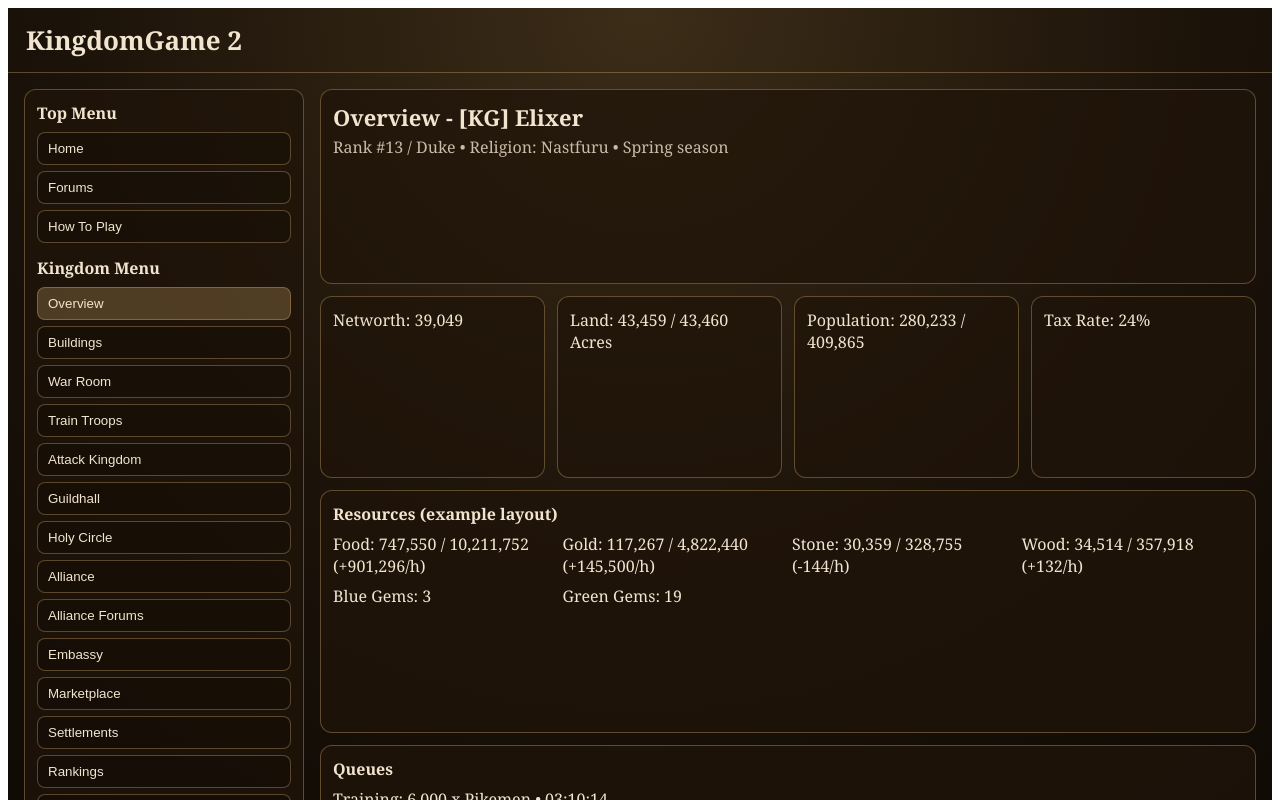
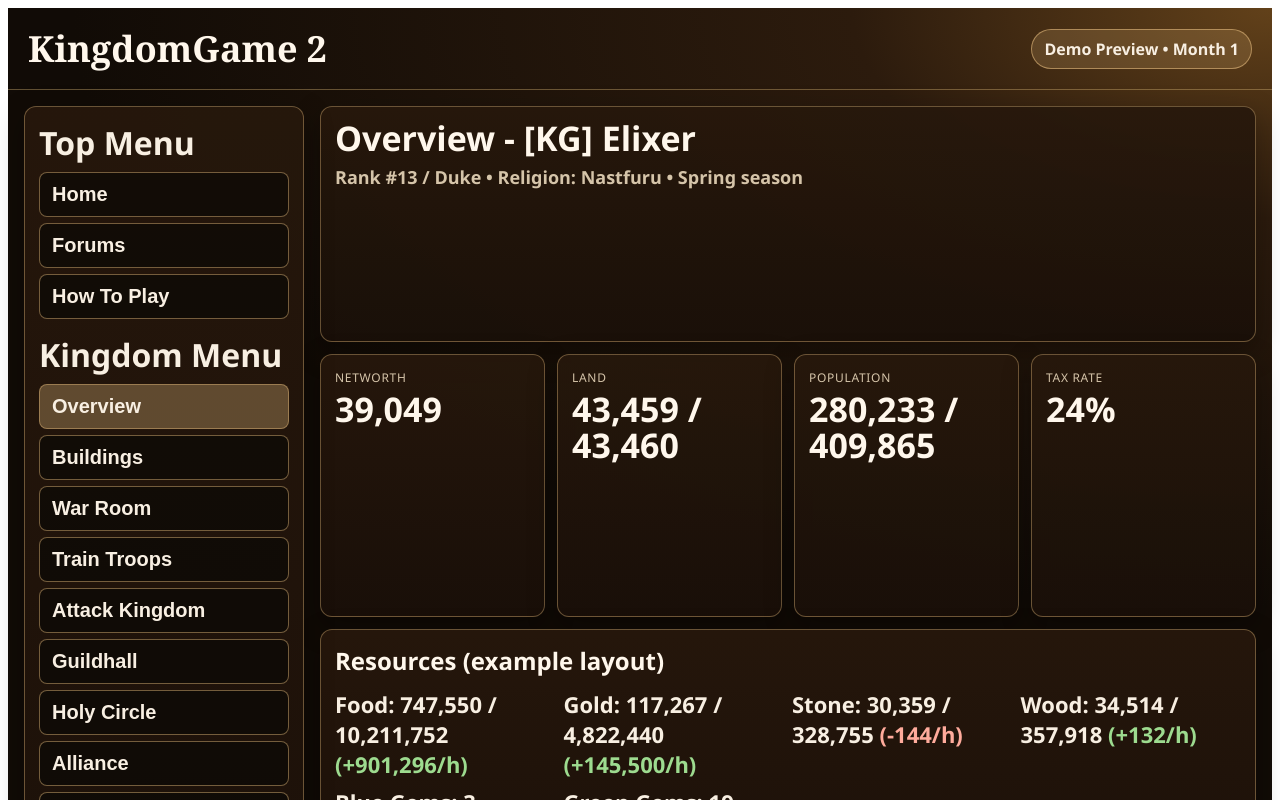
Before and after one commit to daltonarm123/Game-Game-, a React (Vite) app in the folder apps/web/: page / in a window 1280 px wide. Shown: the top 800 px of the page. Built offline with nearby package versions, Linux system fonts and the light colour scheme.

Commit message:
Improve web readability with higher contrast and clearer number presentation

```diff
--- a/apps/web/src/main.tsx
+++ b/apps/web/src/main.tsx
@@ -26,62 +26,77 @@ const NAV_ITEMS: NavItem[] = [
   { id: "logout", label: "Logout", group: "kingdom" },
 ];
 
+const TEXT_MAIN = "#f8efe2";
+const TEXT_MUTED = "#d5c4a9";
+const ACCENT = "#d8b075";
+
 const CARD: React.CSSProperties = {
-  background: "rgba(32, 20, 10, 0.75)",
-  border: "1px solid rgba(217, 182, 118, 0.35)",
+  background: "linear-gradient(180deg, rgba(39,24,12,0.92), rgba(26,16,9,0.92))",
+  border: "1px solid rgba(216, 176, 117, 0.42)",
   borderRadius: 12,
-  padding: 12,
+  padding: 14,
+  boxShadow: "0 10px 30px rgba(0,0,0,0.3)",
 };
 
 const API_BASE = (window as any).__GG_API_BASE || "http://localhost:8080";
 const INPUT_STYLE: React.CSSProperties = {
-  padding: "8px 10px",
+  padding: "10px 12px",
   borderRadius: 8,
-  border: "1px solid rgba(217,182,118,.35)",
-  background: "rgba(0,0,0,.2)",
-  color: "#f2e5cf",
+  border: "1px solid rgba(216,176,117,.55)",
+  background: "rgba(12, 9, 6, 0.9)",
+  color: TEXT_MAIN,
+  fontSize: 16,
 };
 
 const BTN_STYLE: React.CSSProperties = {
-  padding: "8px 12px",
+  padding: "10px 14px",
   borderRadius: 8,
-  border: "1px solid rgba(217,182,118,.35)",
-  background: "rgba(205,169,105,.28)",
-  color: "#f2e5cf",
+  border: "1px solid rgba(216,176,117,.65)",
+  background: "linear-gradient(180deg, rgba(216,176,117,.45), rgba(130,92,40,.45))",
+  color: TEXT_MAIN,
   cursor: "pointer",
+  fontWeight: 700,
+  fontSize: 15,
 };
 
 function OverviewMock() {
+  const metricCard = (label: string, value: string) => (
+    <div style={CARD}>
+      <div style={{ fontSize: 12, color: TEXT_MUTED, textTransform: "uppercase", letterSpacing: 0.7 }}>{label}</div>
+      <div style={{ marginTop: 6, fontSize: 34, lineHeight: 1.05, fontWeight: 800, color: "#fff7ec" }}>{value}</div>
+    </div>
+  );
+
   return (
     <div style={{ display: "grid", gap: 12 }}>
       <div style={CARD}>
-        <div style={{ fontSize: 22, fontWeight: 700 }}>Overview - [KG] Elixer</div>
-        <div style={{ opacity: 0.8, marginTop: 4 }}>Rank #13 / Duke • Religion: Nastfuru • Spring season</div>
+        <div style={{ fontSize: 34, fontWeight: 800, color: "#fff7ec", lineHeight: 1.05 }}>Overview - [KG] Elixer</div>
+        <div style={{ color: TEXT_MUTED, marginTop: 8, fontSize: 18, fontWeight: 700 }}>Rank #13 / Duke • Religion: Nastfuru • Spring season</div>
       </div>
 
       <div style={{ display: "grid", gridTemplateColumns: "repeat(auto-fit,minmax(220px,1fr))", gap: 12 }}>
-        <div style={CARD}>Networth: 39,049</div>
-        <div style={CARD}>Land: 43,459 / 43,460 Acres</div>
-        <div style={CARD}>Population: 280,233 / 409,865</div>
-        <div style={CARD}>Tax Rate: 24%</div>
+        {metricCard("Networth", "39,049")}
+        {metricCard("Land", "43,459 / 43,460")}
+        {metricCard("Population", "280,233 / 409,865")}
+        {metricCard("Tax Rate", "24%")}
       </div>
 
       <div style={CARD}>
-        <div style={{ fontWeight: 700, marginBottom: 8 }}>Resources (example layout)</div>
+        <div style={{ fontWeight: 800, fontSize: 24, color: "#fff7ec", marginBottom: 12 }}>Resources (example layout)</div>
         <div style={{ display: "grid", gridTemplateColumns: "repeat(auto-fit,minmax(220px,1fr))", gap: 8 }}>
-          <div>Food: 747,550 / 10,211,752 (+901,296/h)</div>
-          <div>Gold: 117,267 / 4,822,440 (+145,500/h)</div>
-          <div>Stone: 30,359 / 328,755 (-144/h)</div>
-          <div>Wood: 34,514 / 357,918 (+132/h)</div>
-          <div>Blue Gems: 3</div>
-          <div>Green Gems: 19</div>
+          <div style={{ fontSize: 22, fontWeight: 700 }}>Food: 747,550 / 10,211,752 <span style={{ color: "#9ddb8f" }}>(+901,296/h)</span></div>
+          <div style={{ fontSize: 22, fontWeight: 700 }}>Gold: 117,267 / 4,822,440 <span style={{ color: "#9ddb8f" }}>(+145,500/h)</span></div>
+          <div style={{ fontSize: 22, fontWeight: 700 }}>Stone: 30,359 / 328,755 <span style={{ color: "#ffab9c" }}>(-144/h)</span></div>
+          <div style={{ fontSize: 22, fontWeight: 700 }}>Wood: 34,514 / 357,918 <span style={{ color: "#9ddb8f" }}>(+132/h)</span></div>
+          <div style={{ fontSize: 22, fontWeight: 700 }}>Blue Gems: 3</div>
+          <div style={{ fontSize: 22, fontWeight: 700 }}>Green Gems: 19</div>
         </div>
       </div>
 
       <div style={CARD}>
-        <div style={{ fontWeight: 700, marginBottom: 8 }}>Queues</div>
-        <div>Training: 6,000 x Pikemen • 03:10:14</div>
-        <div>Building: 300 x Stone Quarries • 01:03:59</div>
+        <div style={{ fontWeight: 800, fontSize: 24, color: "#fff7ec", marginBottom: 10 }}>Queues</div>
+        <div style={{ fontSize: 22, fontWeight: 700 }}>Training: 6,000 x Pikemen • 03:10:14</div>
+        <div style={{ fontSize: 22, fontWeight: 700, marginTop: 6 }}>Building: 300 x Stone Quarries • 01:03:59</div>
       </div>
     </div>
   );
@@ -90,8 +105,8 @@ function OverviewMock() {
 function Placeholder({ label }: { label: string }) {
   return (
     <div style={CARD}>
-      <div style={{ fontSize: 18, fontWeight: 700 }}>{label}</div>
-      <div style={{ opacity: 0.8, marginTop: 8 }}>
+      <div style={{ fontSize: 28, fontWeight: 800, color: "#fff7ec" }}>{label}</div>
+      <div style={{ color: TEXT_MUTED, marginTop: 8, fontSize: 18, fontWeight: 600 }}>
         This tab is scaffolded and ready for feature implementation.
       </div>
     </div>
@@ -194,9 +209,9 @@ function WarRoomView() {
 
   return (
     <div style={{ display: "grid", gap: 12 }}>
-      <div style={CARD}>
+      <div style={{ ...CARD, background: "linear-gradient(180deg, rgba(52,32,16,0.96), rgba(28,18,10,0.94))" }}>
         <div style={{ display: "flex", gap: 8, flexWrap: "wrap", alignItems: "center" }}>
-          <div style={{ fontSize: 22, fontWeight: 700 }}>War Room</div>
+          <div style={{ fontSize: 32, fontWeight: 800, color: "#fff7ec" }}>War Room</div>
           <input
             value={kingdom}
             onChange={(e) => setKingdom(e.target.value)}
@@ -223,7 +238,7 @@ function WarRoomView() {
             Load
           </button>
         </div>
-        {loading ? <div style={{ marginTop: 8 }}>Loading...</div> : null}
+        {loading ? <div style={{ marginTop: 8, color: TEXT_MUTED }}>Loading...</div> : null}
         {error ? <div style={{ marginTop: 8, color: "#ffae9a" }}>{error}</div> : null}
         {actionMsg ? <div style={{ marginTop: 8, color: "#c8e7b1" }}>{actionMsg}</div> : null}
       </div>
@@ -231,37 +246,37 @@ function WarRoomView() {
       {k ? (
         <>
           <div style={CARD}>
-            <div style={{ fontSize: 20, fontWeight: 700 }}>War Room - {k.name}</div>
-            <div style={{ marginTop: 6, opacity: 0.9 }}>
+            <div style={{ fontSize: 30, fontWeight: 800, color: "#fff7ec" }}>War Room - {k.name}</div>
+            <div style={{ marginTop: 6, color: TEXT_MUTED, fontSize: 20, fontWeight: 700 }}>
               Rank: #{k.rank || "N/A"} • Networth: {Math.floor(Number(k.networth || 0)).toLocaleString()}
             </div>
-            <div style={{ marginTop: 6, opacity: 0.9 }}>
+            <div style={{ marginTop: 6, color: TEXT_MUTED, fontSize: 20, fontWeight: 700 }}>
               Population: {Number(k.populationHome || 0).toLocaleString()} / {Number((k.populationHome || 0) + (k.populationTrain || 0) + (k.populationAway || 0)).toLocaleString()}
             </div>
-            <div style={{ marginTop: 6, opacity: 0.9 }}>
+            <div style={{ marginTop: 6, color: TEXT_MUTED, fontSize: 20, fontWeight: 700 }}>
               Food: {Number(k.food || 0).toLocaleString()} • Gold: {Number(k.gold || 0).toLocaleString()}
             </div>
           </div>
 
           <div style={CARD}>
-            <div style={{ fontWeight: 700, marginBottom: 8 }}>Kingdom Troops</div>
+            <div style={{ fontWeight: 800, marginBottom: 8, fontSize: 24 }}>Kingdom Troops</div>
             <div style={{ overflowX: "auto" }}>
               <table style={{ width: "100%", borderCollapse: "collapse" }}>
                 <thead>
                   <tr>
-                    <th style={{ textAlign: "left", padding: 6 }}>Troop</th>
-                    <th style={{ textAlign: "right", padding: 6 }}>Home</th>
-                    <th style={{ textAlign: "right", padding: 6 }}>Train</th>
-                    <th style={{ textAlign: "right", padding: 6 }}>Away</th>
+                    <th style={{ textAlign: "left", padding: 8, borderBottom: "1px solid rgba(216,176,117,.4)" }}>Troop</th>
+                    <th style={{ textAlign: "right", padding: 8, borderBottom: "1px solid rgba(216,176,117,.4)" }}>Home</th>
+                    <th style={{ textAlign: "right", padding: 8, borderBottom: "1px solid rgba(216,176,117,.4)" }}>Train</th>
+                    <th style={{ textAlign: "right", padding: 8, borderBottom: "1px solid rgba(216,176,117,.4)" }}>Away</th>
                   </tr>
                 </thead>
                 <tbody>
                   {troops.map((t) => (
                     <tr key={t.troopCode}>
-                      <td style={{ padding: 6 }}>{t.troopName}</td>
-                      <td style={{ padding: 6, textAlign: "right" }}>{Number(t.home || 0).toLocaleString()}</td>
-                      <td style={{ padding: 6, textAlign: "right" }}>{Number(t.train || 0).toLocaleString()}</td>
-                      <td style={{ padding: 6, textAlign: "right" }}>{Number(t.away || 0).toLocaleString()}</td>
+                      <td style={{ padding: 8, borderBottom: "1px solid rgba(216,176,117,.15)" }}>{t.troopName}</td>
+                      <td style={{ padding: 8, textAlign: "right", borderBottom: "1px solid rgba(216,176,117,.15)" }}>{Number(t.home || 0).toLocaleString()}</td>
+                      <td style={{ padding: 8, textAlign: "right", borderBottom: "1px solid rgba(216,176,117,.15)" }}>{Number(t.train || 0).toLocaleString()}</td>
+                      <td style={{ padding: 8, textAlign: "right", borderBottom: "1px solid rgba(216,176,117,.15)" }}>{Number(t.away || 0).toLocaleString()}</td>
                     </tr>
                   ))}
                 </tbody>
@@ -626,18 +641,21 @@ function App() {
     <main
       style={{
         minHeight: "100vh",
-        color: "#f2e5cf",
-        background: "radial-gradient(circle at top, #3c2d18 0%, #1b1209 50%, #0c0804 100%)",
-        fontFamily: "Georgia, serif",
+        color: TEXT_MAIN,
+        background: "radial-gradient(1200px 600px at top right, #62411a 0%, #2c1b0d 35%, #110b06 100%)",
+        fontFamily: "'Segoe UI', Tahoma, Geneva, Verdana, sans-serif",
       }}
     >
-      <header style={{ borderBottom: "1px solid rgba(217,182,118,.35)", padding: "14px 18px" }}>
-        <div style={{ fontSize: 26, fontWeight: 700 }}>KingdomGame 2</div>
+      <header style={{ borderBottom: "1px solid rgba(217,182,118,.4)", padding: "16px 20px", display: "flex", alignItems: "center", justifyContent: "space-between", gap: 12 }}>
+        <div style={{ fontSize: 36, fontWeight: 800, color: "#fff7ec", fontFamily: "Georgia, serif" }}>KingdomGame 2</div>
+        <div style={{ padding: "8px 12px", borderRadius: 999, border: "1px solid rgba(216,176,117,.65)", background: "rgba(216,176,117,.2)", color: TEXT_MAIN, fontWeight: 700 }}>
+          Demo Preview • Month 1
+        </div>
       </header>
 
       <div style={{ display: "grid", gridTemplateColumns: "280px 1fr", gap: 16, padding: 16 }}>
         <aside style={{ ...CARD, height: "fit-content", position: "sticky", top: 16 }}>
-          <div style={{ fontWeight: 700, marginBottom: 8 }}>Top Menu</div>
+          <div style={{ fontWeight: 800, marginBottom: 8, fontSize: 32 }}>Top Menu</div>
           <div style={{ display: "grid", gap: 6, marginBottom: 14 }}>
             {topNav.map((item) => (
               <button
@@ -645,12 +663,14 @@ function App() {
                 onClick={() => setActiveId(item.id)}
                 style={{
                   textAlign: "left",
-                  padding: "8px 10px",
+                  padding: "10px 12px",
                   borderRadius: 8,
-                  border: "1px solid rgba(217,182,118,.35)",
-                  background: item.id === active.id ? "rgba(205,169,105,.28)" : "rgba(0,0,0,.2)",
-                  color: "#f2e5cf",
+                  border: "1px solid rgba(216,176,117,.5)",
+                  background: item.id === active.id ? "rgba(216,176,117,.35)" : "rgba(10,8,6,.65)",
+                  color: TEXT_MAIN,
                   cursor: "pointer",
+                  fontSize: 20,
+                  fontWeight: 700,
                 }}
               >
                 {item.label}
@@ -658,7 +678,7 @@ function App() {
             ))}
           </div>
 
-          <div style={{ fontWeight: 700, marginBottom: 8 }}>Kingdom Menu</div>
+          <div style={{ fontWeight: 800, marginBottom: 8, fontSize: 32 }}>Kingdom Menu</div>
           <div style={{ display: "grid", gap: 6 }}>
             {kingdomNav.map((item) => (
               <button
@@ -666,12 +686,14 @@ function App() {
                 onClick={() => setActiveId(item.id)}
                 style={{
                   textAlign: "left",
-                  padding: "8px 10px",
+                  padding: "10px 12px",
                   borderRadius: 8,
-                  border: "1px solid rgba(217,182,118,.35)",
-                  background: item.id === active.id ? "rgba(205,169,105,.28)" : "rgba(0,0,0,.2)",
-                  color: "#f2e5cf",
+                  border: "1px solid rgba(216,176,117,.5)",
+                  background: item.id === active.id ? "rgba(216,176,117,.35)" : "rgba(10,8,6,.65)",
+                  color: TEXT_MAIN,
                   cursor: "pointer",
+                  fontSize: 20,
+                  fontWeight: 700,
                 }}
               >
                 {item.label}
```
